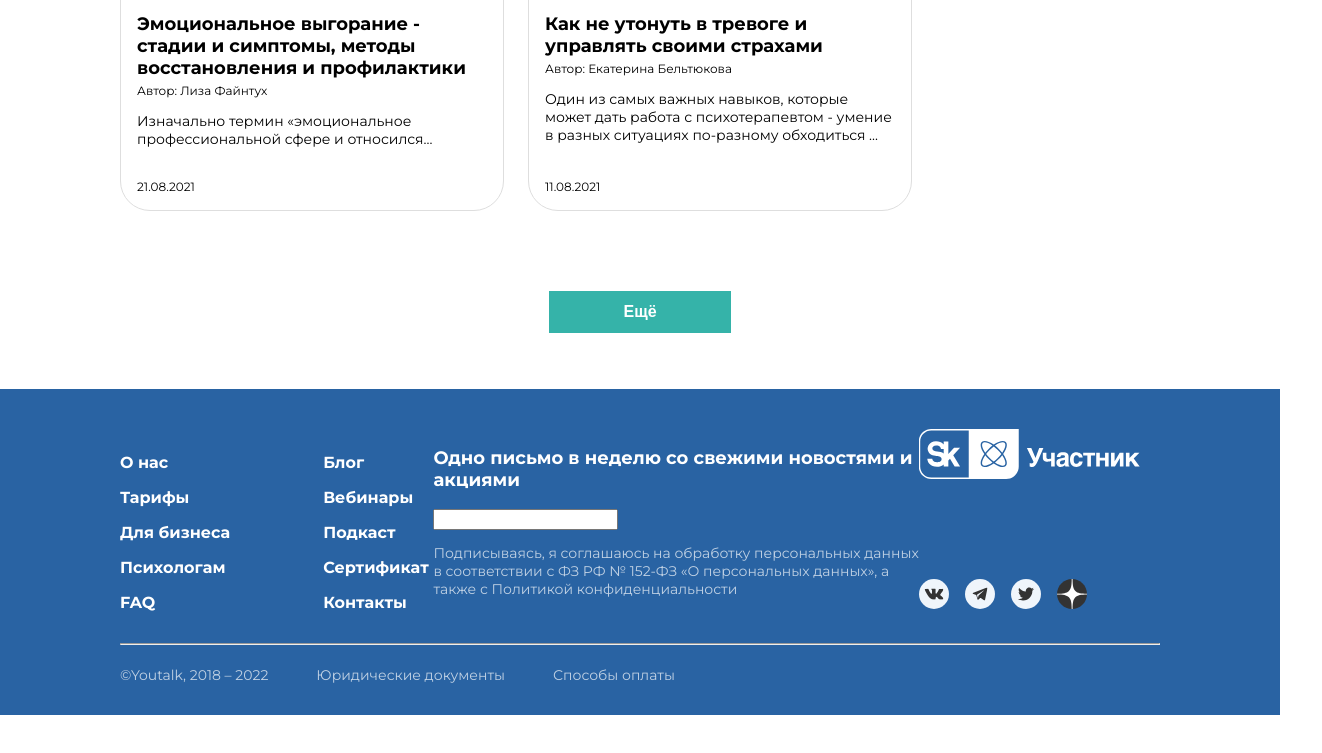
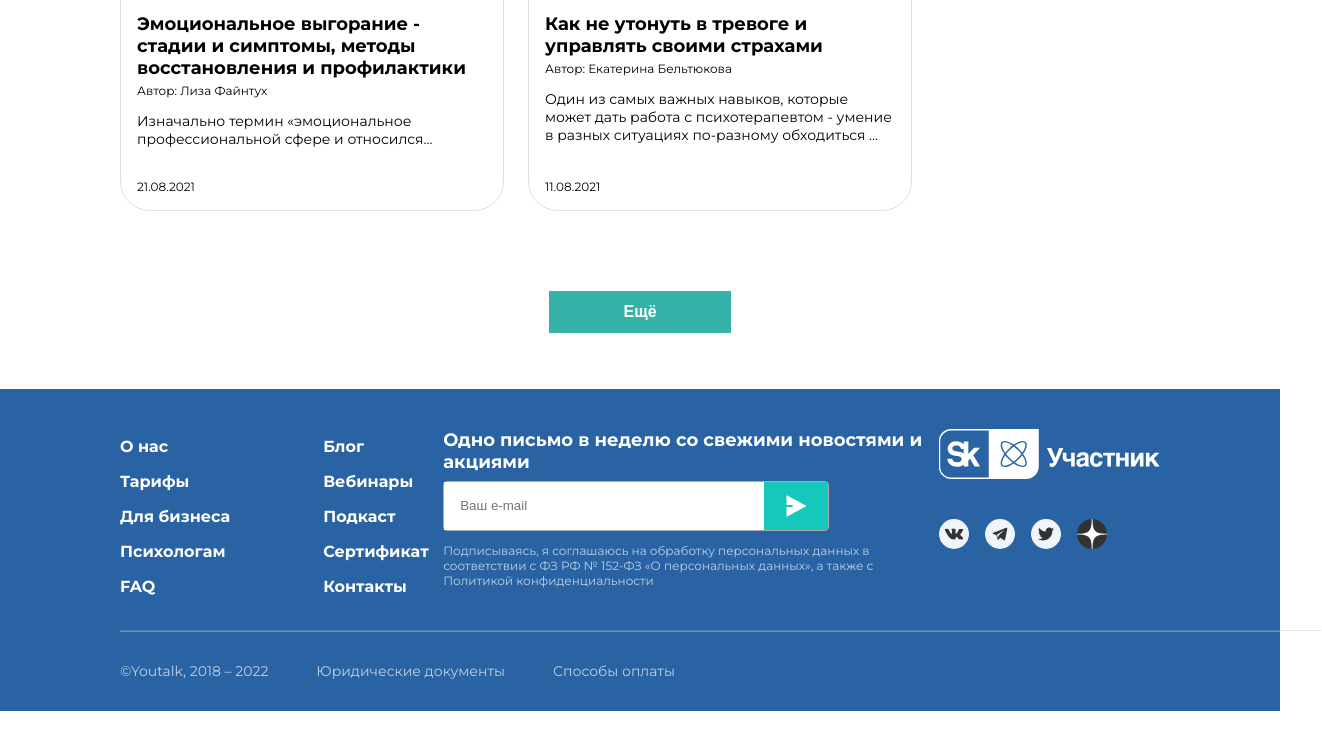
Before and after one commit to Stealth2130/my_frontend, a plain HTML site: page index.html in a window 1280 px wide. Shown: the part 2258-3011 px from the top of the page, 1322 px wide, since content can reach past the window. Drawn offline with Linux system fonts and the light colour scheme.

Commit message:
Закончила настройку css главной страницы, без настройки @media

```diff
--- a/index.html
+++ b/index.html
@@ -259,7 +259,10 @@
             </section>
             <section class="footer__subscription">
                 <p class="footer__subscription-text">Одно письмо в неделю со свежими новостями и акциями</p>
-                <input type="email">
+                <div class="email">
+                    <input id="email" type="email" placeholder="Ваш e-mail">
+                    <button></button>
+                </div>
                 <p class="footer__subscription-personal">Подписываясь, я соглашаюсь на обработку персональных данных в соответствии с ФЗ РФ № 152-ФЗ «О персональных данных», а также с Политикой конфиденциальности</p>
             </section>
             <section class="footer__icons">
--- a/style.css
+++ b/style.css
@@ -267,6 +267,8 @@ footer {
 
 .footer__section-one {
     display: flex;
+    padding: 0;
+    justify-content: space-between
 }
 
 .footer__menu ul {
@@ -276,6 +278,7 @@ footer {
     font-size: 16px;
     font-weight: bold;
     padding: 0;
+    margin: 0;
 }
 
 .footer__menu li {
@@ -295,20 +298,52 @@ footer {
     color: white;
     font-size: 18px;
     font-weight: bold;
+    margin: 0;
 }
 
-.footer__subscription-personal {
-    color: rgba(255, 255, 255, 0.7)
+.email {
+    width: 384px;
+    height: 48px;
+    display: flex;
+    border: 1px solid #aaa;
+    border-radius: 4px;
+    margin: 8px 0;
 }
 
-.footer__icons {
-    display: block;
+#email {
+    flex-grow: 1;
+    /* Поле занимает всё доступное пространство */
+    border: none;
+    outline: none;
+    /* Очертание при фокусе отсутствует */
+    padding: 14px 16px;
+}
 
+.email button {
+    background: #16C8BB;
+    border: none;
+    padding: 0;
+    cursor: pointer;
+    width: 64px;
+    background-image: url(images/email-button.svg);
+    background-repeat: no-repeat;
+    background-position: center;
+}
+
+#email[placeholder] {
+    color: #9D9D9D;
+}
+
+
+.footer__subscription-personal {
+    font-size: 12px;
+    color: rgba(255, 255, 255, 0.7);
 }
 
 .footer__icons-sk {
     width: 221px;
-    height: 150px;
+    height: 50px;
+    margin-bottom: 40px;
 }
 
 .footer__icons-social {
@@ -322,6 +357,13 @@ footer {
     height: 30px;
 }
 
+.footer__hr {
+    border-color: rgba(255, 255, 255, 0.3);
+    width: 1200px;
+    margin-top: 26px;
+    margin-bottom: 16px;
+}
+
 .footer__section-two {
     display: inline-flex;
     column-gap: 48px;
```
Also changed, not shown: images/email-button.svg (added).
